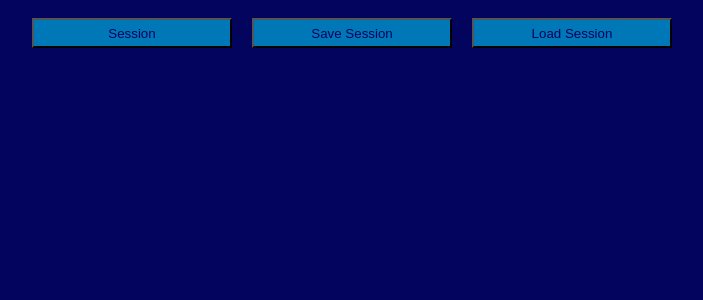
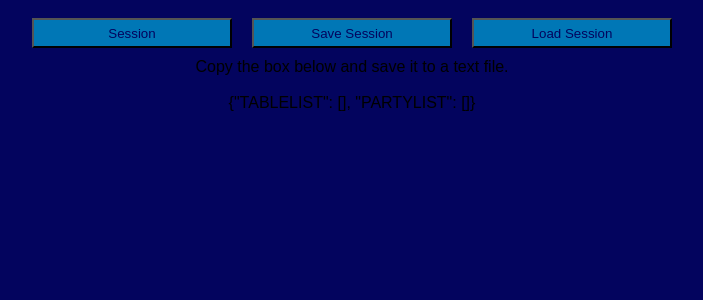
Before and after one commit to NickBrownMaths/seatingplan, a React (Create React App) app: page / in a window 1280 px wide. Both pictures are taken after typing "Sample", "Sample", "5", "5" into the empty fields and a click on the button "Save Session". Shown: the top 300 px of the page, without its empty margins (288-991 px from the left). Built offline with nearby package versions, Linux system fonts and the light colour scheme.

Commit message:
added instruction page

```diff
--- a/src/PageBodyDecider.js
+++ b/src/PageBodyDecider.js
@@ -16,5 +16,46 @@ function PageBodyDecider(props) {
       />
     )
   }
+  else if (props.currentPage === 'instruct') {
+    return (
+
+      <div className="LoadSaveHolder" >
+        <div className="InstructionBox">
+          This app helps party planners assign seats at tables.
+          Click the Assign Button to start.
+          Groups have a number of bums (B), and a number of kids (K).
+          As groups are added to tables, the tables will to the total number of Bs and Ks who are to be seated there.
+          <br />
+          <br />
+          <button className='FakeKillButton' > X </button>
+          <button className='FakeLinkButton' > @ </button>
+          <button className='FakeUnlinkButton' > Ø </button>
+          <br />
+          Clicking the red X will remove a table or group.
+          Clicking a green @ on a table, and another on a group, assigns that group to that table.
+          Clicking the yellow Ø will unassign a group.
+        </div>
+      </div>
+    )
+  }
+  else if (props.currentPage === 'saveSesh') {
+    return (
+      <div className="LoadSaveHolder" >
+        <div className="InstructionBox">
+          Copy the box below and save it to a text file.
+        </div>
+        <br />
+        <div className="CopyBox">
+          {"{"}
+          "TABLELIST": {JSON.stringify(props.tableList)},
+          "PARTYLIST": {JSON.stringify(props.partyList)}
+          {"}"}
+        </div>
+      </div>
+    )
+  }
+  else {
+
+  }
 }
 export default PageBodyDecider;
```
